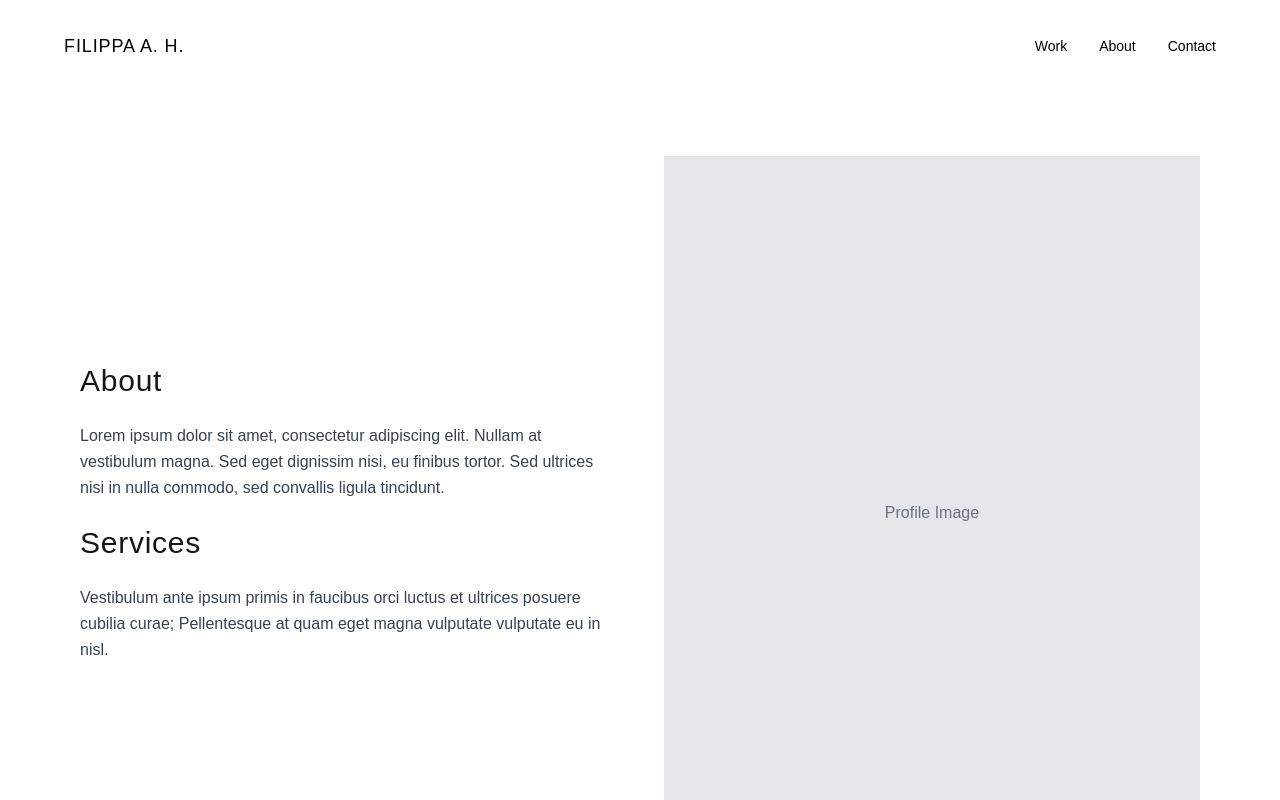
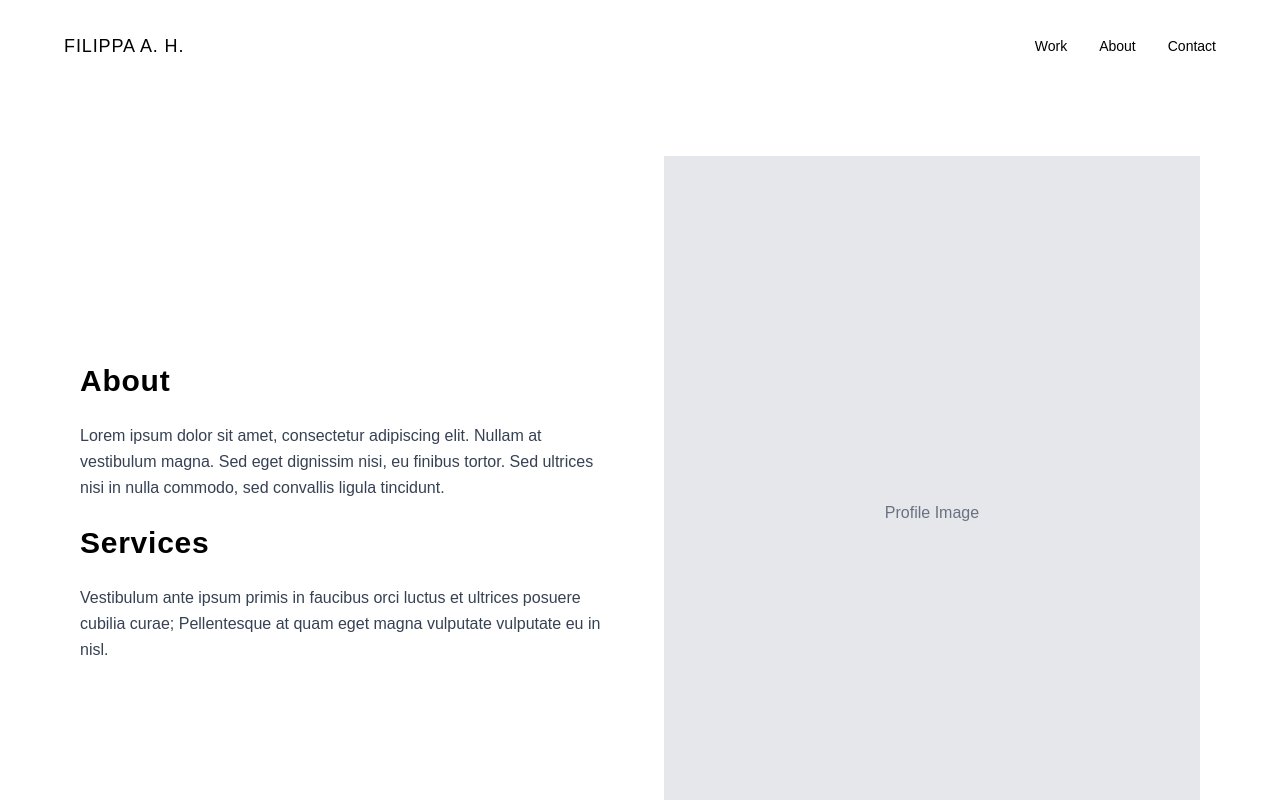
Before and after one commit to diba0001/filippa-ah-build, a Next.js app: page /about in a window 1280 px wide. Shown: the top 800 px of the page. Built offline with nearby package versions, Linux system fonts and the light colour scheme.

Commit message:
5th iteration

```diff
--- a/src/app/about/page.jsx
+++ b/src/app/about/page.jsx
@@ -4,9 +4,8 @@ const AboutPage = () => {
   return (
     <div className="max-w-6xl mx-auto px-4 py-16">
       <div className="flex flex-col md:flex-row items-center justify-center gap-12">
-        {/* Text Content on Left */}
         <div className="w-full md:w-1/2 space-y-6">
-          <h1 className="text-3xl font-light tracking-wide">About</h1>
+          <h1 className="text-3xl font-black tracking-wide text-black">About</h1>
 
           <p className="text-gray-700 leading-relaxed">
             Lorem ipsum dolor sit amet, consectetur adipiscing elit. Nullam at
@@ -14,7 +13,7 @@ const AboutPage = () => {
             Sed ultrices nisi in nulla commodo, sed convallis ligula tincidunt.
           </p>
 
-       <h1 className="text-3xl font-light tracking-wide">Services</h1>
+       <h1 className="text-3xl font-black tracking-wide text-black">Services</h1>
 
           <p className="text-gray-700 leading-relaxed">
             Vestibulum ante ipsum primis in faucibus orci luctus et ultrices
@@ -22,8 +21,6 @@ const AboutPage = () => {
             vulputate eu in nisl.
           </p>
         </div>
-
-        {/* Image on Right */}
         <div className="w-full md:w-1/2">
           <div className="aspect-[3/4] bg-gray-200 w-full">
             <div className="w-full h-full flex items-center justify-center text-gray-500">
--- a/src/app/app/components/Footer.jsx
+++ b/src/app/app/components/Footer.jsx
@@ -1,16 +1,14 @@
 "use client";
 
 import React from "react";
-import Link from "next/link"; // Use 'react-router-dom' for non-Next.js projects
+import Link from "next/link";
 import { FaInstagram } from "react-icons/fa";
-import Image from "next/image";
 
 const Footer = () => {
   return (
     <footer className="bg-white text-gray-800 py-8">
       <div className="max-w-full mx-auto px-4 mt-24">
         <div className="flex flex-col items-center md:flex-row md:justify-between md:items-start w-full">
-          {/* Company Name - Far Left */}
           <div className="text-xl font-normal text-left md:text-start">
                 <a
               href="tel:+4512345678"
--- a/src/app/app/components/Workgrid.jsx
+++ b/src/app/app/components/Workgrid.jsx
@@ -20,6 +20,8 @@ const ImageGrid = () => {
           </a>
         ))}
       </div>
+      <div>
+      </div>
     </div>
   );
 };
--- a/src/app/page.jsx
+++ b/src/app/page.jsx
@@ -9,7 +9,11 @@ const HomepageImage = () => {
             Homepage Image
           </div>
         </div>
+                          <div className='items-center justify-center text-center mt-2'>
+        <h1 className='text-black font-black'>VISUAL STORYTELLING</h1>
+        </div>
       </div>
+
     </div>
   );
 };
```
